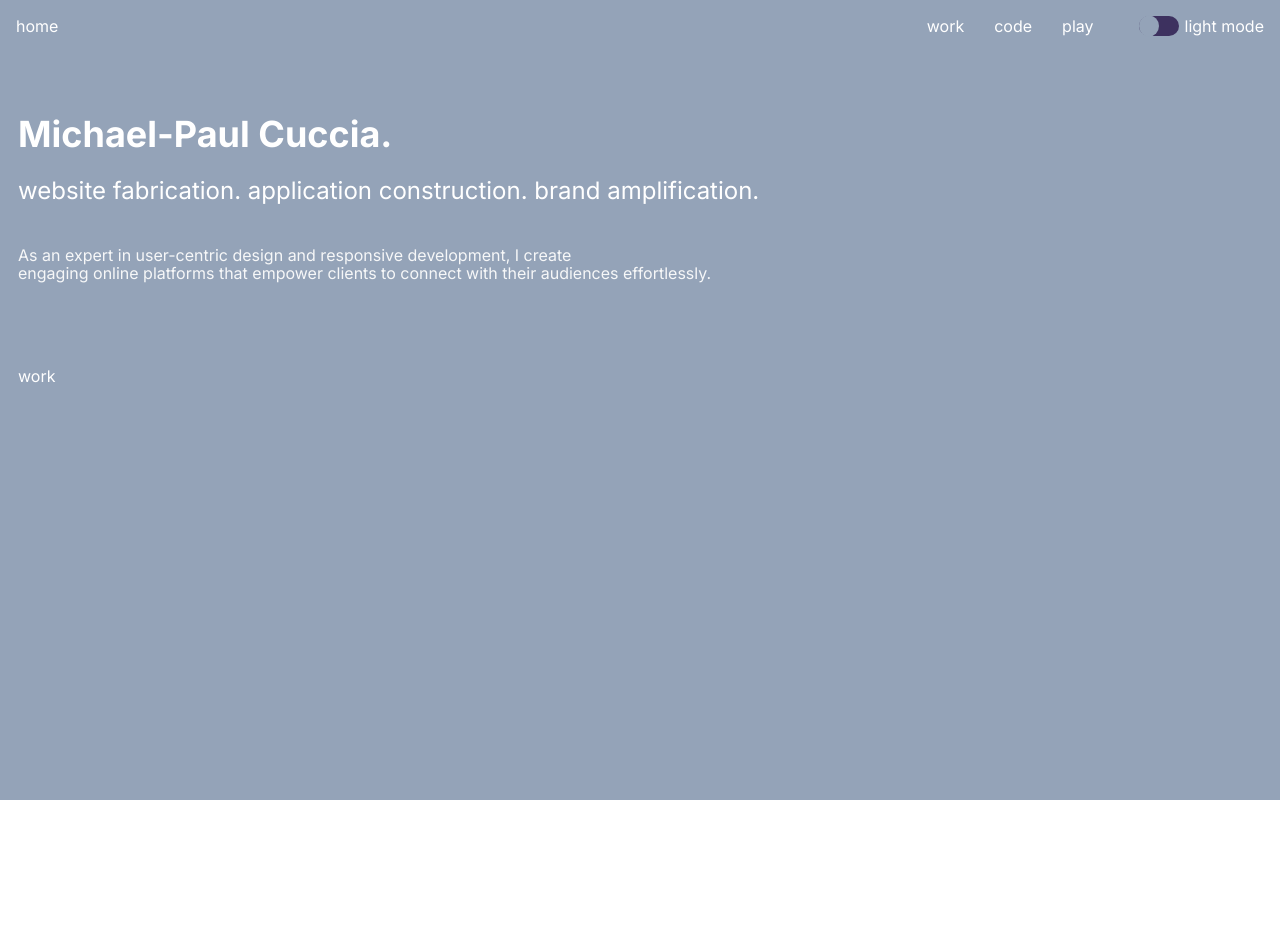
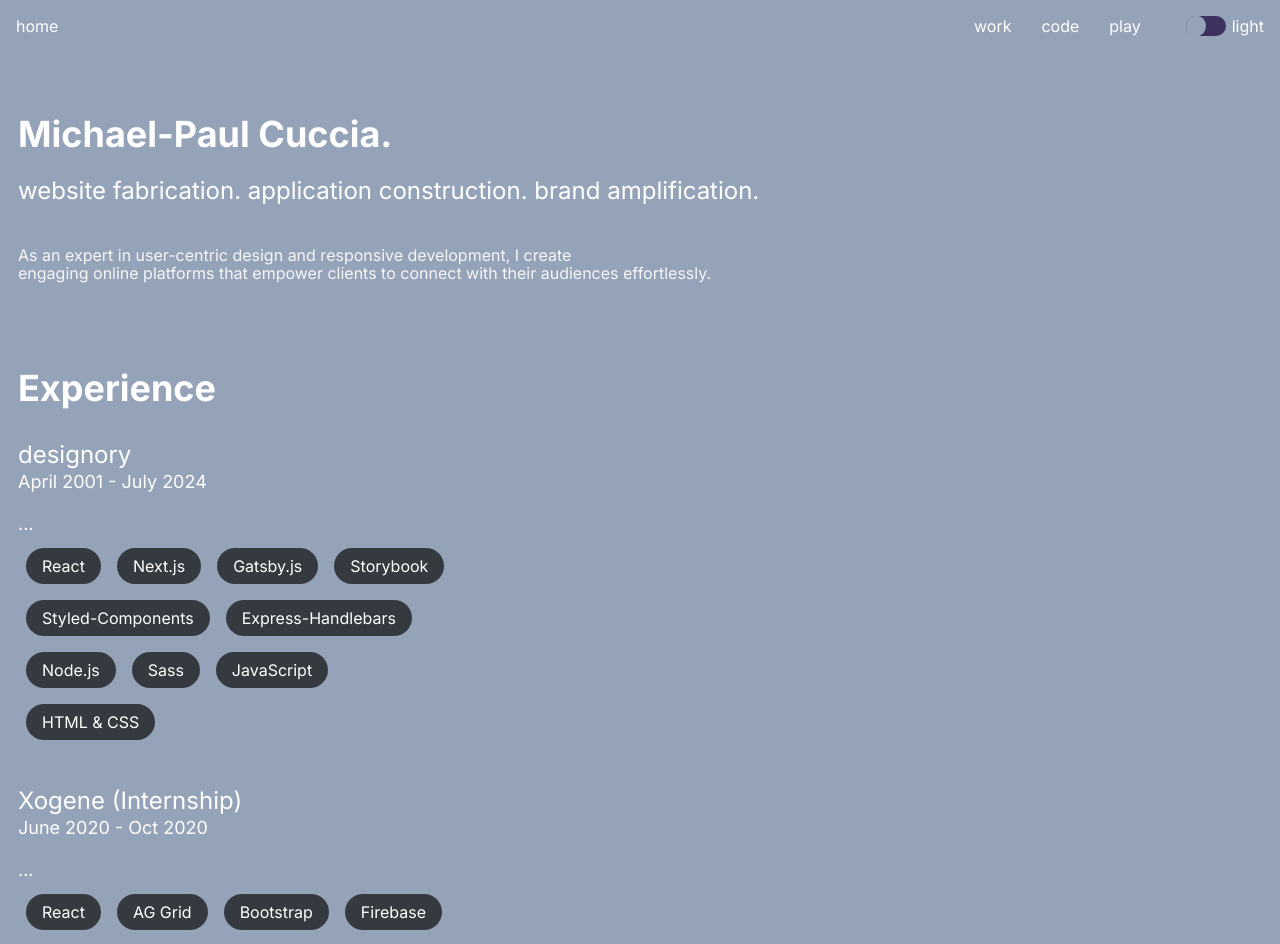
Before and after one commit to michaelpaulcuccia/profile-resume, a Next.js app in the folder my-app/: page /work in a window 1280 px wide. Shown: the top 944 px of the page. Before the commit the page ends 800 px from the top, so only its background shows below. Built offline with nearby package versions, Linux system fonts and the light colour scheme.

Commit message:
adds work page

```diff
--- a/my-app/components/CustomText.jsx
+++ b/my-app/components/CustomText.jsx
@@ -1,8 +1,13 @@
 import React from 'react';
 import styled from 'styled-components';
+import { mobileBreakpoint } from '../constants/breakpoint';
 
 const StyledTextContainer = styled.div`
   width: 70%;
+
+  @media (max-width: ${mobileBreakpoint}) {
+    width: 100%;
+  }
 `;
 
 const StyledParagraph = styled.p`
@@ -18,6 +23,10 @@ const StyledTitle = styled.h1`
 const StyledHeadline = styled.p`
   font-size: 24px;
   line-height: 30px;
+`;
+
+const StyledPillContainer = styled.div`
+  width: 50%;
 `;
 
 export function TextContainer ({children}) {
@@ -43,3 +52,9 @@ export function Headline ({children, className}) {
     <StyledHeadline className={className}>{children}</StyledHeadline>
   )
 }
+
+export function PillContainer ({children, className}) {
+  return (
+    <StyledPillContainer className={className}>{children}</StyledPillContainer>
+  )
+}
--- a/my-app/components/Nav.jsx
+++ b/my-app/components/Nav.jsx
@@ -6,22 +6,40 @@ import CustomLink from "./CustomLink";
 import { lightMode, darkMode } from "../constants/palette";
 import PillButton from "./Pillbutton";
 import { Title, Headline } from "./CustomText";
+import { mobileBreakpoint } from "../constants/breakpoint";
 
 const Util = styled.div`
   padding: 16px;
   display: flex;
   justify-content: flex-end;
 
+  @media (max-width: ${mobileBreakpoint}) {
+    flex-direction: column;
+    align-items: flex-end;
+  }
+
   .self {
     flex: 1;
+    @media (max-width: ${mobileBreakpoint}) {
+      padding-bottom: 4px;
+    }
   }
 
  .add-pad {
     padding-left: 30px;
+
+    @media (max-width: ${mobileBreakpoint}) {
+      padding-bottom: 4px;
+    }
   }
 
   :nth-child(4) {
     padding-right: 45px;
+
+    @media (max-width: ${mobileBreakpoint}) {
+      padding-right: 0;
+      padding-bottom: 12px;
+    }
   }
 `;
 
--- /dev/null
+++ b/my-app/components/Pill.jsx
@@ -0,0 +1,31 @@
+import React, { useContext} from 'react';
+import ThemeContext from '@/app/context/ThemeContext';
+import styled from 'styled-components';
+import { lightMode, darkMode } from '../constants/palette';
+
+const PillContainer = styled.div`
+  display: inline-flex;
+  align-items: center;
+  justify-content: center;
+  padding: 8px 16px;
+  margin: 0 8px 16px 8px;
+  border-radius: 999px; /* Large value to make it pill-shaped */
+  background-color: ${({ theme }) =>
+    theme === "lightMode" ? lightMode.Pill : darkMode.Pill};
+  color: #ffffff; /* Example text color */
+`;
+
+const PillText = styled.div`
+  text-align: center;
+`;
+
+export default function Pill({children}) {
+
+  const { theme } = useContext(ThemeContext);
+
+  return (
+    <PillContainer theme={theme}>
+      <PillText>{children}</PillText>
+    </PillContainer>
+  )
+}
--- a/my-app/components/Pillbutton.jsx
+++ b/my-app/components/Pillbutton.jsx
@@ -3,13 +3,23 @@ import React, { useState, useContext, useEffect } from "react";
 import ThemeContext from "@/app/context/ThemeContext";
 import styled from "styled-components";
 import { lightMode, darkMode } from "../constants/palette";
+import { mobileBreakpoint } from "../constants/breakpoint";
 
 const Wrapper = styled.div`
   display: flex;
   align-items: center;
 
+  @media (max-width: ${mobileBreakpoint}) {
+    flex-direction: column;
+    align-items: flex-end;
+  }
+
   p {
     margin-left: 6px;
+
+    @media (max-width: ${mobileBreakpoint}) {
+      margin-left: 0;
+    }
   }
 `;
 
@@ -70,7 +80,7 @@ const PillButton = () => {
           <Circle toggled={toggled} theme={theme} />
         </Button>
       </ButtonContainer>
-      <>{!toggled ? <p>light mode</p> : <p>dark mode</p>}</>
+      <>{!toggled ? <p>light</p> : <p>dark</p>}</>
     </Wrapper>
   );
 };
--- a/my-app/constants/palette.js
+++ b/my-app/constants/palette.js
@@ -2,10 +2,12 @@ export const lightMode = {
     Background: '#94A3B8',
     Text: '#FFFFFF',
     Secondary: '#F6F7F8',
+    Pill: '#343a40',
 }
 
 export const darkMode = {
     Background: '#3d315f',
     Text: '#cfd5df',
     Secondary: '#F5F5F5',
+    Pill: '#007bff',
 }
--- /dev/null
+++ b/my-app/constants/technologies.js
@@ -0,0 +1,21 @@
+export const xogeneTech = [
+    'React',
+    'AG Grid',
+    'Bootstrap',
+    'Firebase',
+    'JavaScript',
+    'HTML & CSS'
+];
+
+export const designoryTech = [
+    'React',
+    'Next.js',
+    'Gatsby.js',
+    'Storybook',
+    'Styled-Components',
+    'Express-Handlebars',
+    'Node.js',
+    'Sass',
+    'JavaScript',
+    'HTML & CSS'
+];
--- a/my-app/src/app/globals.css
+++ b/my-app/src/app/globals.css
@@ -6,6 +6,8 @@
 
 html,
 body {
-  overflow: hidden;
+  /* overflow: hidden; */
+  -ms-overflow-style: none;
+  scrollbar-width: none;
   -webkit-font-smoothing: antialiased;
 }
--- a/my-app/src/app/work/page.js
+++ b/my-app/src/app/work/page.js
@@ -1,9 +1,56 @@
 "use client";
 import React from 'react';
 import PageWrapper from '../../../components/PageWrapper';
+import { TextContainer, Title, Headline, Paragraph, PillContainer } from '../../../components/CustomText';
+import { designoryTech, xogeneTech } from '../../../constants/technologies';
+import Pill from '../../../components/Pill';
 
 export default function page() {
   return (
-    <PageWrapper>work</PageWrapper>
+    <PageWrapper>
+      <Title>Experience</Title>
+      <div style={{ marginBottom: '30px'}}></div>
+      <TextContainer>
+        <Headline>designory</Headline>
+        <Paragraph>April 2001 - July 2024</Paragraph>
+        <div style={{ marginBottom: '18px'}}></div>
+        <Paragraph>...</Paragraph>
+        <PillContainer>
+          {
+            designoryTech.map((item, i) => (
+              <Pill key={i}>{item}</Pill>
+            ))
+          }
+        </PillContainer>
+      </TextContainer>
+      <div style={{ marginBottom: '30px'}}></div>
+      <TextContainer>
+        <Headline>Xogene (Internship)</Headline>
+        <Paragraph>June 2020 - Oct 2020</Paragraph>
+        <div style={{ marginBottom: '18px'}}></div>
+        <Paragraph>...</Paragraph>
+        <PillContainer>
+          {
+            xogeneTech.map((item, i) => (
+              <Pill key={i}>{item}</Pill>
+            ))
+          }
+        </PillContainer>
+      </TextContainer>
+      <div style={{ marginBottom: '30px'}}></div>
+      <TextContainer>
+        <Headline>US Attorney's Office</Headline>
+        <Paragraph>September 2004 - January 2019</Paragraph>
+        <div style={{ marginBottom: '18px'}}></div>
+        <Paragraph>...</Paragraph>
+      </TextContainer>
+      <div style={{ marginBottom: '30px'}}></div>
+      <TextContainer>
+        <Headline>US Army</Headline>
+        <Paragraph>August 2001 - June 2003</Paragraph>
+        <div style={{ marginBottom: '18px'}}></div>
+        <Paragraph>...</Paragraph>
+      </TextContainer>
+    </PageWrapper>
   )
 }
```
